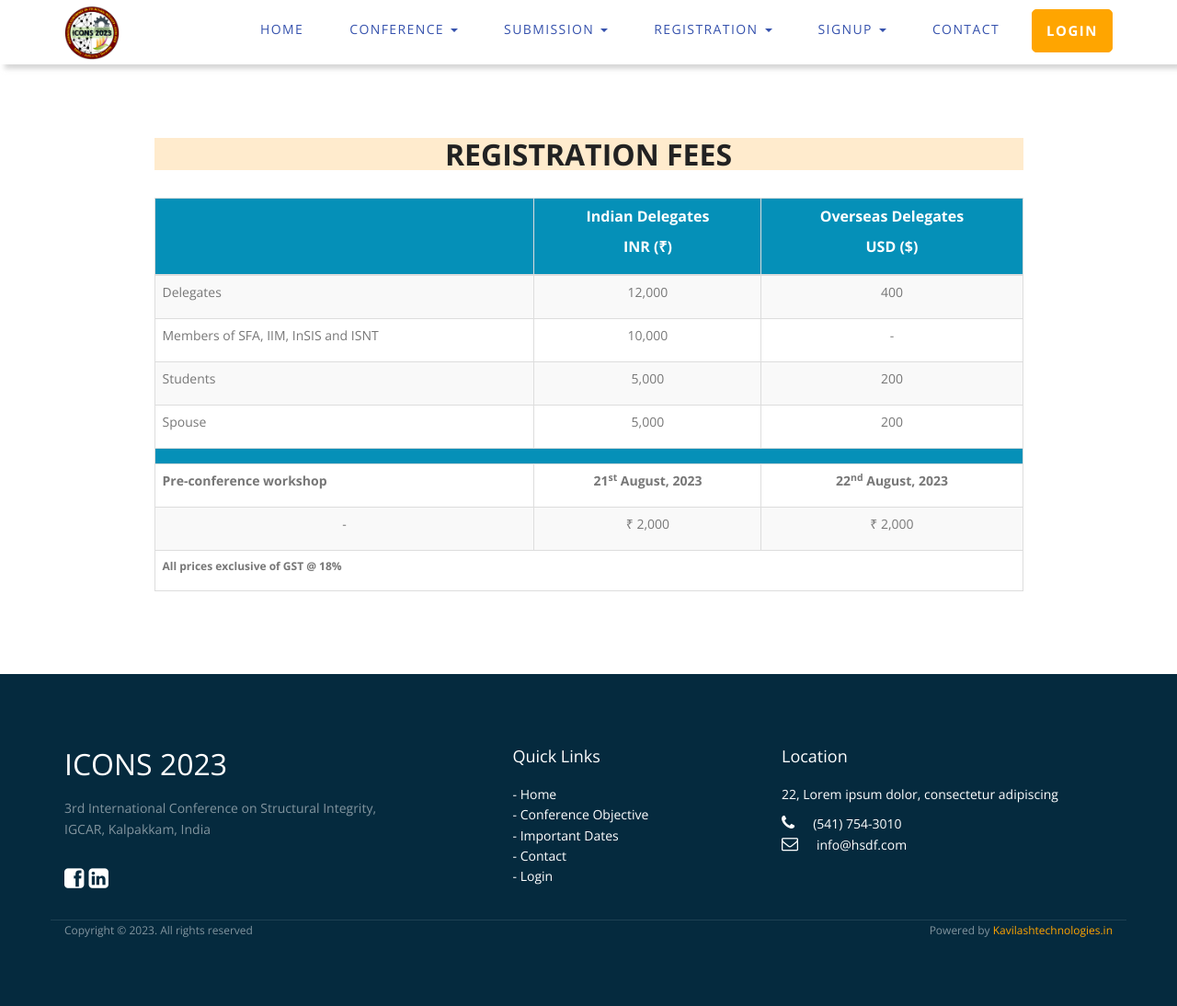
After one commit to kavilashTech/icons, a PHP site: page /iconsdemo1/registrationfees.php in a window 1280 px wide. The commit adds this page. Shown: the whole page at 92% size. Run offline with PHP 8.4, Linux system fonts and the light colour scheme.

Commit message:
added registration fees and changed Sign up

```diff
--- a/abstractguidelines.php
+++ b/abstractguidelines.php
@@ -24,6 +24,7 @@
           <li>Do not mention abbreviations in a separate heading, mention them when they first arrive in the text. </li>
           <li>Abstract should not be more than 250 words. </li>
         </ul>
+        <p><b>Keywords:</b> About four key words or phrases in alphabetical order, separated by commas.</p>
       </div>
       <div class="col-md-1"></div>
     </div>
--- a/includes/admin_sidenav.php
+++ b/includes/admin_sidenav.php
@@ -6,7 +6,7 @@
         ?></p>
     </div>
     <a id="side_menu" href="#">Contact Information</a>
-    <a id="side_menu" href="#">Payment Information</a>
+    <!-- <a id="side_menu" href="#">Payment Information</a> -->
     <a id="side_menu" href="#">Abstract Submission</a>
     <?php
     if ($_SESSION['category'] == 'A') {
--- a/includes/menu.php
+++ b/includes/menu.php
@@ -36,7 +36,7 @@
               <li><a href="index.php#mark-about">About Conference</a></li>
               <li><a href="scope.php">Conference Objectives</a></li>
               <li><a href="organizers.php">Organizers</a></li>
-              <li><a href="#">Committees</a></li>
+              <!-- <li><a href="#">Committees</a></li> -->
               <li><a href="importantdates.php">Important Dates</a></li>
               <li><a href="venue.php">Venue</a></li>
             </ul>
@@ -51,16 +51,25 @@
               <li><a href="#">How to Submit Abstract</a></li>
             </ul>
           </li>
+          <li class="dropdown">
+            <a href="#" class="dropdown-toggle" data-toggle="dropdown" aria-haspopup="true" role="button"
+              aria-expanded="false">Registration <span class="caret"></span></a>
+            <ul class="dropdown-menu">
+              <!-- <li><a href="registrationguidelines.php">Registration Guidelines</a></li> -->
+              <li><a href="registrationfees.php">Registration Fees</a></li>
+            </ul>
+          </li>
+
           <?php
-				if (!isset($_SESSION['uid'])){
+				if (!isset($_SESSION['uid'])){  // if not signed in
           echo '<li class="dropdown">';
           echo '<a href="#" class="dropdown-toggle" data-toggle="dropdown" aria-haspopup="true" role="button"
-              aria-expanded="false">Registration <span class="caret"></span></a>';
+              aria-expanded="false">Signup <span class="caret"></span></a>';
             echo '<ul class="dropdown-menu">';
-            echo '<li><a href="#">Registration information</a></li>';
-            echo '<li><a href="#">Registration FAQ</a></li>';
-    				echo '<li><a href="signup.php">Sign Up</a></li>';
-		    		echo '<li><a href="#">Login</a></li>';
+            echo '<li><a href="#">Signup information</a></li>';
+            // echo '<li><a href="#">Signup FAQ</a></li>';
+    				echo '<li><a href="Signup.php">Sign Up</a></li>';
+		    		echo '<li><a href="login.php">Login</a></li>';
             echo '</ul>
             </li>';
 				} else {
--- a/login.php
+++ b/login.php
@@ -46,7 +46,7 @@
 								<p><a href="forgotpassword.php" style="color:#041554;"><b>Forgot Password?</b></a></p>
 							</div>
 							<div class="mar-right10 pull-right">
-								<p><b><a href="signup.php">Register Here.</a></b></p>
+								<p><b><a href="signup.php">Sign-up Here.</a></b></p>
 							</div>
 						</div>
 
--- /dev/null
+++ b/registrationfees.php
@@ -0,0 +1,126 @@
+<?php include 'includes/header.php'; ?>
+
+<!-- Main Page Heading -->
+
+<!-- section important date -->
+<section id="section-importantdate" class="section important-date clearfix bg-white">
+  <div class="container">
+    <div class="row mar-bot10">
+      <div class="col-md-1"></div>
+      <div class=" col-md-10">
+        <div class="section-header mar-bot30">
+          <h2 class="section-heading animated" data-animation="bounceInUp">Registration Fees</h2>
+        </div>
+
+        <div class="table-responsive">
+        <table class="table table-striped table-bordered">
+        <!-- <thead>
+              <tr class="purple-row">
+                <th>Date</th>
+                <th></th>
+              </tr>
+            </thead> -->
+
+            <thead>
+              <tr class="purple-row">
+                <th >&nbsp;</th>
+                <th class="align-center">
+                  <p>Indian Delegates</p>
+                  <p>INR (₹)</p>
+                </th>
+                <th class="align-center">
+                  <p>Overseas Delegates</p>
+                  <p>USD ($)</p>
+                </th>
+              </tr>
+            </thead>
+
+              <tbody>
+              <tr>
+                <td >Delegates</td>
+                <td class="align-center">
+                  <p>12,000</p>
+                </td>
+                <td class="align-center">
+                  <p>400</p>
+                </td>
+              </tr>
+              <tr>
+                <td>
+                  <p>Members of SFA, IIM, InSIS and ISNT</p>
+                </td>
+                <td class="align-center">
+                  <p>10,000</p>
+                </td>
+                <td class="align-center">-</td>
+              </tr>
+              <tr>
+                <td>
+                  <p>Students</p>
+                </td>
+                <td class="align-center">
+                  <p>5,000</p>
+                </td>
+                <td class="align-center">
+                  <p>200</p>
+                </td>
+              </tr>
+              <tr>
+                <td>
+                  <p>Spouse</p>
+                </td>
+                <td class="align-center">
+                  <p>5,000</p>
+                </td>
+                <td class="align-center">
+                  <p>200</p>
+                </td>
+              </tr>
+              <tr>
+                <td colspan="3" class="purple-row" ></td>
+                <!-- <td width="132">&nbsp;</td>
+                <td width="132">&nbsp;</td> -->
+              </tr>
+              <tr style="font-weight:bold">
+                <td >
+                  <p>Pre-conference workshop</p>
+                </td>
+                <td class="align-center">
+                  <p>21<sup>st</sup> August, 2023</p>
+                </td>
+                <td class="align-center">
+                  <p>22<sup>nd</sup> August, 2023</p>
+                </td>
+              </tr>
+              <tr>
+                <td class="align-center">-</td>
+                <td class="align-center">
+                  <p>₹ 2,000</p>
+                </td>
+                <td class="align-center">
+                  <p>₹ 2,000</p>
+                </td>
+              </tr>
+              </tbody>
+              <tfoot style="font-size:12px;font-weight:bold">
+              <tr>
+                <td colspan="3" width="603">
+                  <p>All prices exclusive of GST @ 18%</p>
+                </td>
+              </tr>
+              </tfoot>
+          </table>
+
+        </div>
+      </div>
+      <div class="col-md-1"></div>
+    </div>
+  </div>
+</section>
+
+
+
+
+<?php include 'includes/footer.php'; ?>
+
+<?php include 'includes/script.php'; ?>
```
Also changed, not shown: index.php (+4 -4 lines), signup.php (+6 -5 lines).
